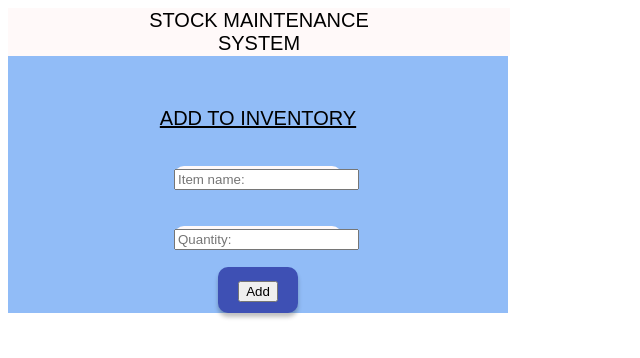
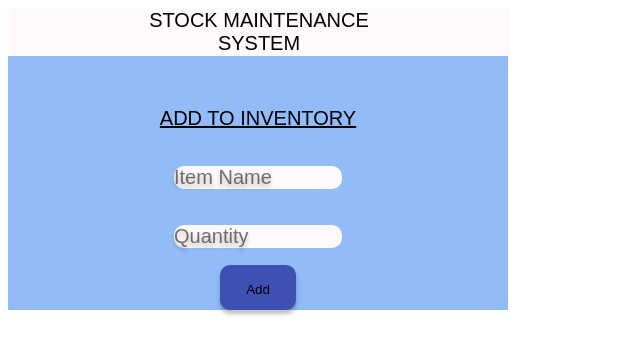
Before and after one commit to SubhaShri016/OOSE-MINI-PROJECT, a plain HTML site: page addtoinventory.html in a window 1280 px wide. Shown: the whole page, without its empty margins (0-640 px from the left). Drawn offline with Linux system fonts and the light colour scheme.

Commit message:
Update addtoinventory.html

```diff
--- a/addtoinventory.html
+++ b/addtoinventory.html
@@ -15,9 +15,12 @@
 
           </div>
           <div class="div-4">ADD TO INVENTORY</div>
-          <div class="div-5"><input type="text" placeholder="Item name:" size="20px"  ></div>
-          <div class="div-6"><input type="text" placeholder="Quantity:" size="20px" ></div>
-          <div class="div-7"><input type="submit" value="Add">
+          <div class="div-5">Item Name</div>
+          <div class="div-6">Quantity</div>
+          <div class="div-7">
+               <a href="inventorylist.html">
+                <button style="background-color: rgba(62, 80, 180, 1) ;border:none">Add</button></div>
+                </a>
         </div>
       </div>
       <style>
```
